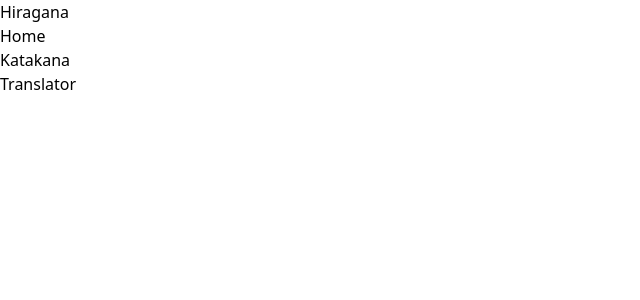
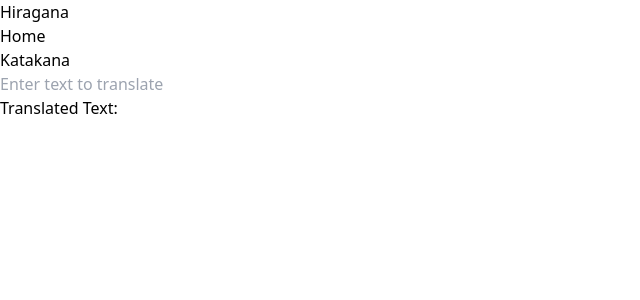
Before and after one commit to sugoiJG/learn-japanese-app, a React (Vite) app: page / in a window 1280 px wide. Shown: the top 300 px of the page, without its empty margins (0-640 px from the left). Built offline with nearby package versions, Linux system fonts and the light colour scheme; no server answers.

Commit message:
added api to Home

```diff
--- a/src/components/Home/index.jsx
+++ b/src/components/Home/index.jsx
@@ -1,13 +1,19 @@
-import React from 'react'
+import React, { useState, useEffect } from 'react';
+import axios from 'axios';
+import InputForm from '../InputForm';
 
-const axios = require('axios');
+const Home = () => {
+  const [inputText, setInputText] = useState('');
+  const [translatedText, setTranslatedText] = useState('');
 
+  const makeTranslationRequest = async () => {
+    axios
     const options = {
       method: 'GET',
       url: 'https://just-translated.p.rapidapi.com/',
       params: {
-    lang: 'fr',
-    text: 'Hello, how are you?'
+        lang: 'en-jp',
+        text: inputText
       },
       headers: {
         'X-RapidAPI-Key': 'f977b620c7msh7edc35cfaccd8b0p1c601fjsnb36e413da173',
@@ -16,16 +22,28 @@ const options = {
     };
 
     try {
-	const response = await axios.request(options);
-	console.log(response.data);
+      const response = axios.request(options);
+      setTranslatedText(response.data.translation);
     } catch (error) {
       console.error(error);
     }
+  };
 
-const Home = () => {
+  useEffect(() => {
+    makeTranslationRequest();
+  }, [inputText]);
+
   return (
-    <div>Translator</div>
-  )
-}
+    <div>
+      <input className="text-black m-6"
+        type="text"
+        value={inputText}
+        onChange={(e) => setInputText(e.target.value)}
+        placeholder="Enter text to translate"
+      />
+      <p>Translated Text: {translatedText}</p>
+    </div>
+  );
+};
 
-export default Home
+export default Home;
```
Lines whose indentation alone changed are shown as unchanged.
